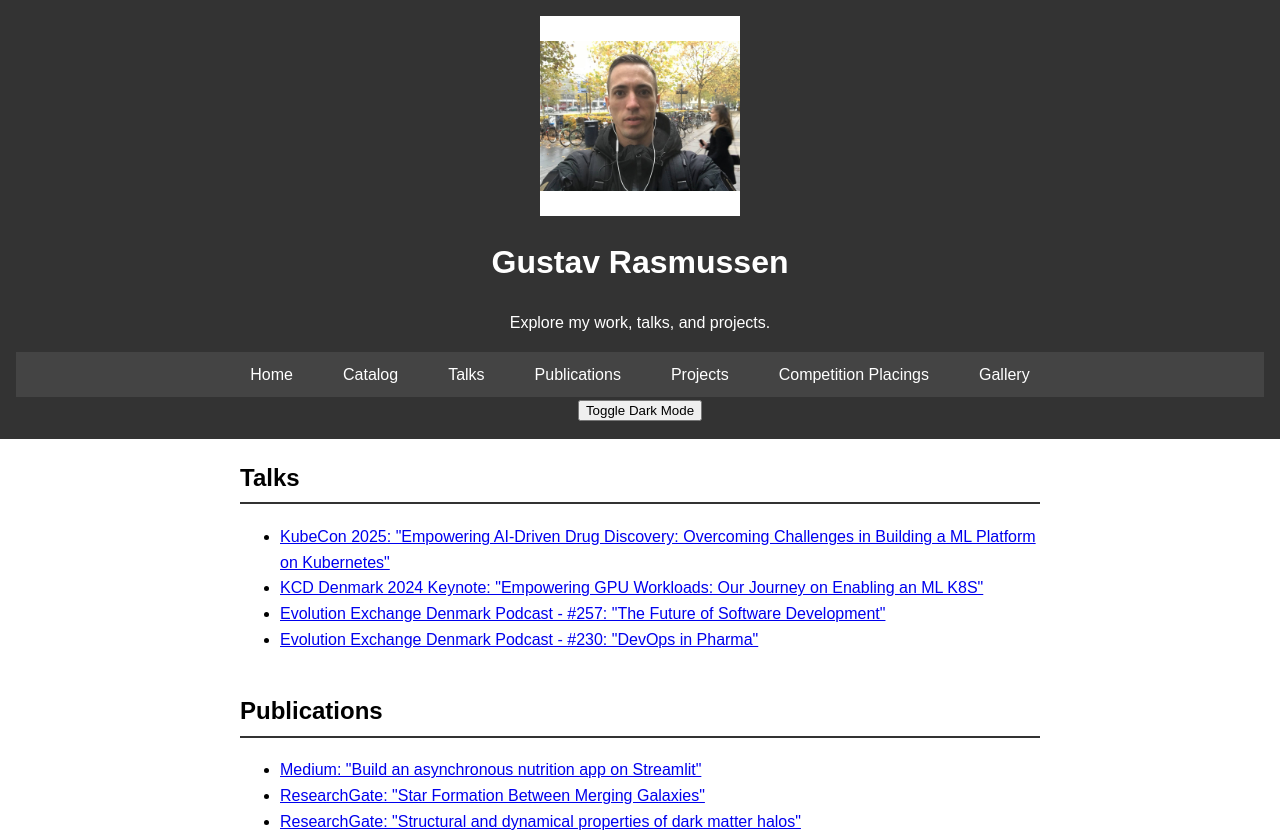
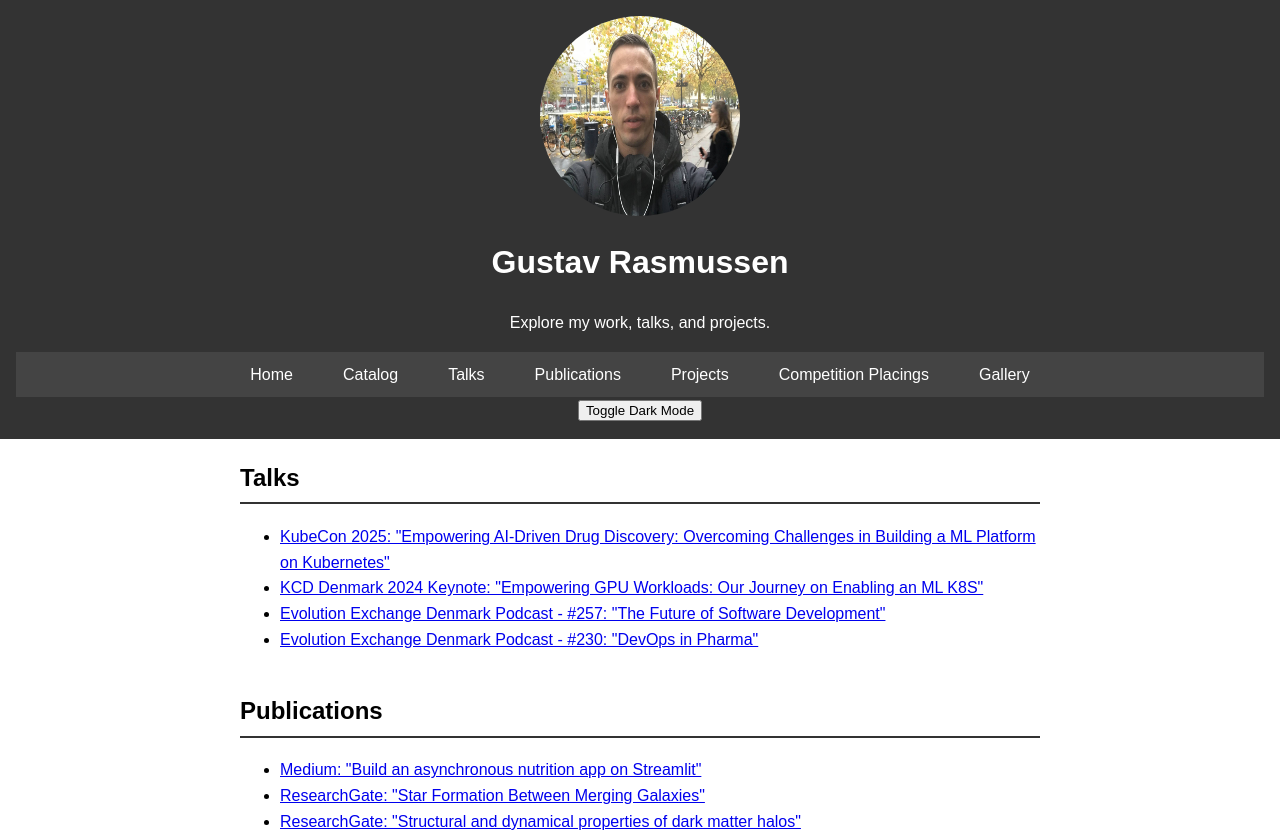
Before and after one commit to TheNewThinkTank/thenewthinktank.github.io, a plain HTML site: page html/profile.html in a window 1280 px wide. Shown: the top 837 px of the page. Drawn offline with Linux system fonts and the light colour scheme.

Commit message:
fix: revert profile img style

```diff
--- a/html/profile.html
+++ b/html/profile.html
@@ -14,7 +14,7 @@
 <body>
     <header>
 
-        <img src="../img/profile.jpg" alt="Profile" class="logo-img">
+        <img src="../img/profile.jpg" alt="Profile" width="200" height="200" style="border-radius: 50%; display: block; margin: 0 auto;">
 
         <h1>Gustav Rasmussen</h1>
         <p>Explore my work, talks, and projects.</p>
```
